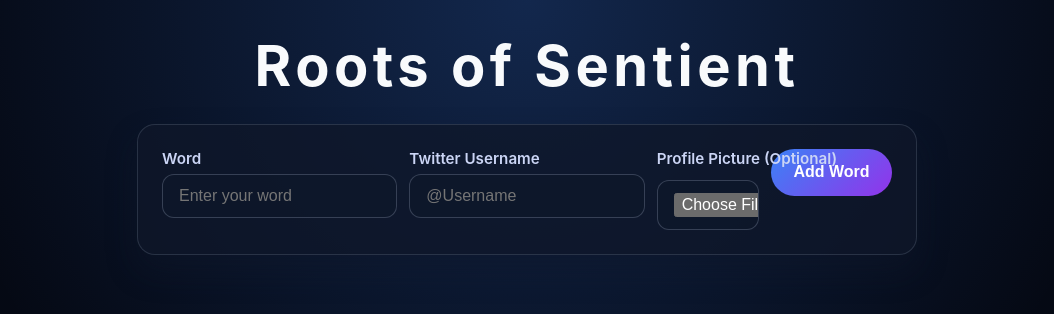
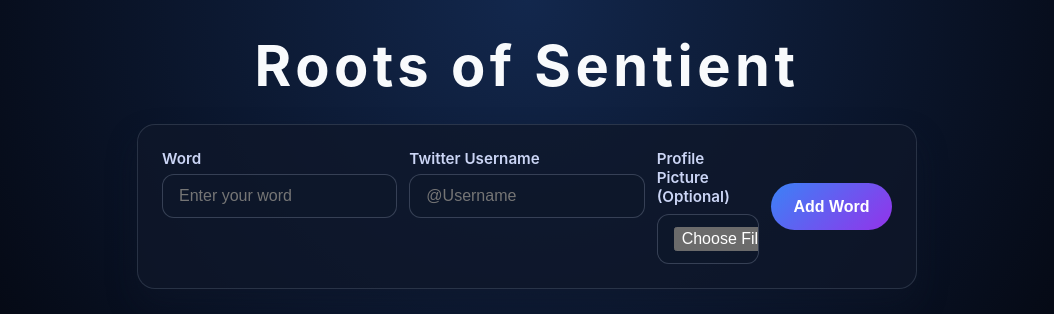
Before and after one commit to Qwealzy/roots-of-sentient, a Next.js app: page / in a window 1280 px wide. Shown: the top 314 px of the page, without its empty margins (113-1167 px from the left). Built offline with nearby package versions, Linux system fonts and the light colour scheme; no server answers; the database is empty.

Commit message:
Update globals.css

```diff
--- a/app/globals.css
+++ b/app/globals.css
@@ -35,7 +35,7 @@
 }
 
 .atom-card {
-  margin-top: clamp(2.5rem, 6vw, 4rem);
+  margin-top: clamp(3.5rem, 10vw, 6.5rem);
   padding: 0;
   display: flex;
   justify-content: center;
@@ -112,25 +112,23 @@
   display: grid;
   grid-template-columns: minmax(0, 1fr) auto;
   gap: 0.75rem;
-  align-items: flex-start;
+  align-items: center;
 }
 
 .entry-form__field--file {
   position: relative;
   padding-bottom: 0;
-  flex-direction: row;
-  align-items: center;
-  gap: 0.75rem;
-  flex-wrap: wrap;
+  flex-direction: column;
+  align-items: flex-start;
+  gap: 0.5rem;
 }
 
 .entry-form__field-label {
-  white-space: nowrap;
+  white-space: normal;
 }
 
 .entry-form__field--file input {
-  flex: 1 1 auto;
-  min-width: 0;
+  width: 100%;
 }
 
 .entry-form__file {
@@ -147,7 +145,7 @@
 .entry-form__submit {
   white-space: nowrap;
   padding: 0.9rem 1.4rem;
-  align-self: flex-start;
+  align-self: center;
 }
 
 .entry-form__status-row {
```
